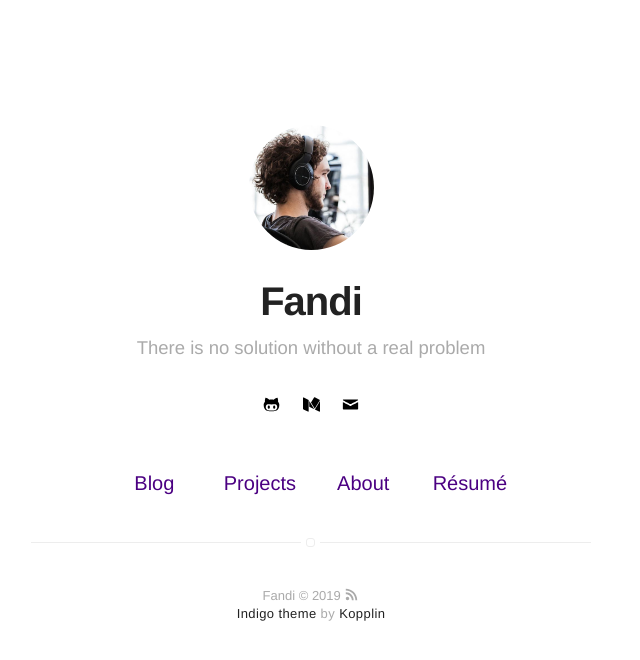
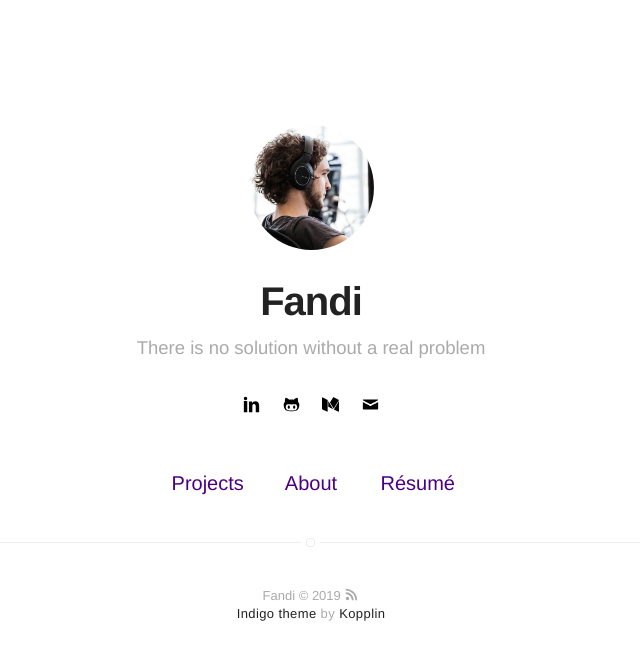
Before and after one commit to Fandilaii/fandilaii.github.io, a Jekyll site: the page built from index.html, in a window 1280 px wide. Shown: the top 660 px of the page, without its empty margins (329-969 px from the left). Built offline with Jekyll 4.4.1, drawn with Linux system fonts in a browser that asks for light colours.

Commit message:
Initial commit

```diff
--- a/_config.yml
+++ b/_config.yml
@@ -39,7 +39,7 @@ disqus:
 # google: mygoogle
 # instagram: myinstagram
 # pinterest: mypinterest
-# linkedin: mylinkedin
+linkedin: mylinkedin
 # youtube: myyoutube
 # spotify: myspotify
 # github: mygithub
@@ -70,7 +70,7 @@ authors:
 # do you want a larger site? change the option below
 # options: [normal, large] | default: normal
 # normal = 560px / large = 810px
-width: normal
+width: large
 
 # if you don't need pagination, comment the *paginate* configs below
 # paginate: 5
@@ -81,7 +81,7 @@ projects: true
 
 # if you don't need "about" or "blog", comment them out below
 about: true
-blog: true
+# blog: true
 
 # do you want to show the "read time" of the posts?
 read-time: true
```
